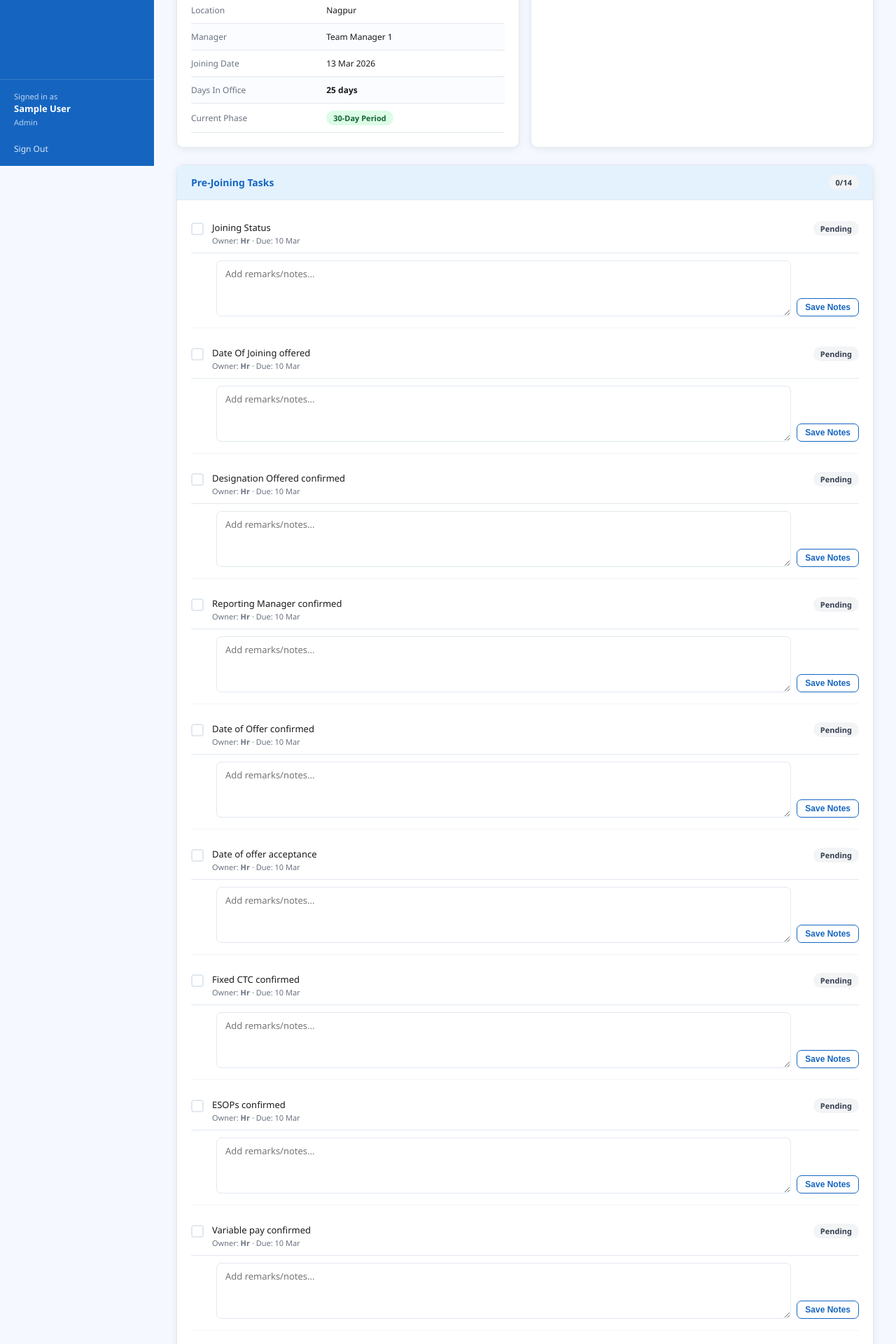
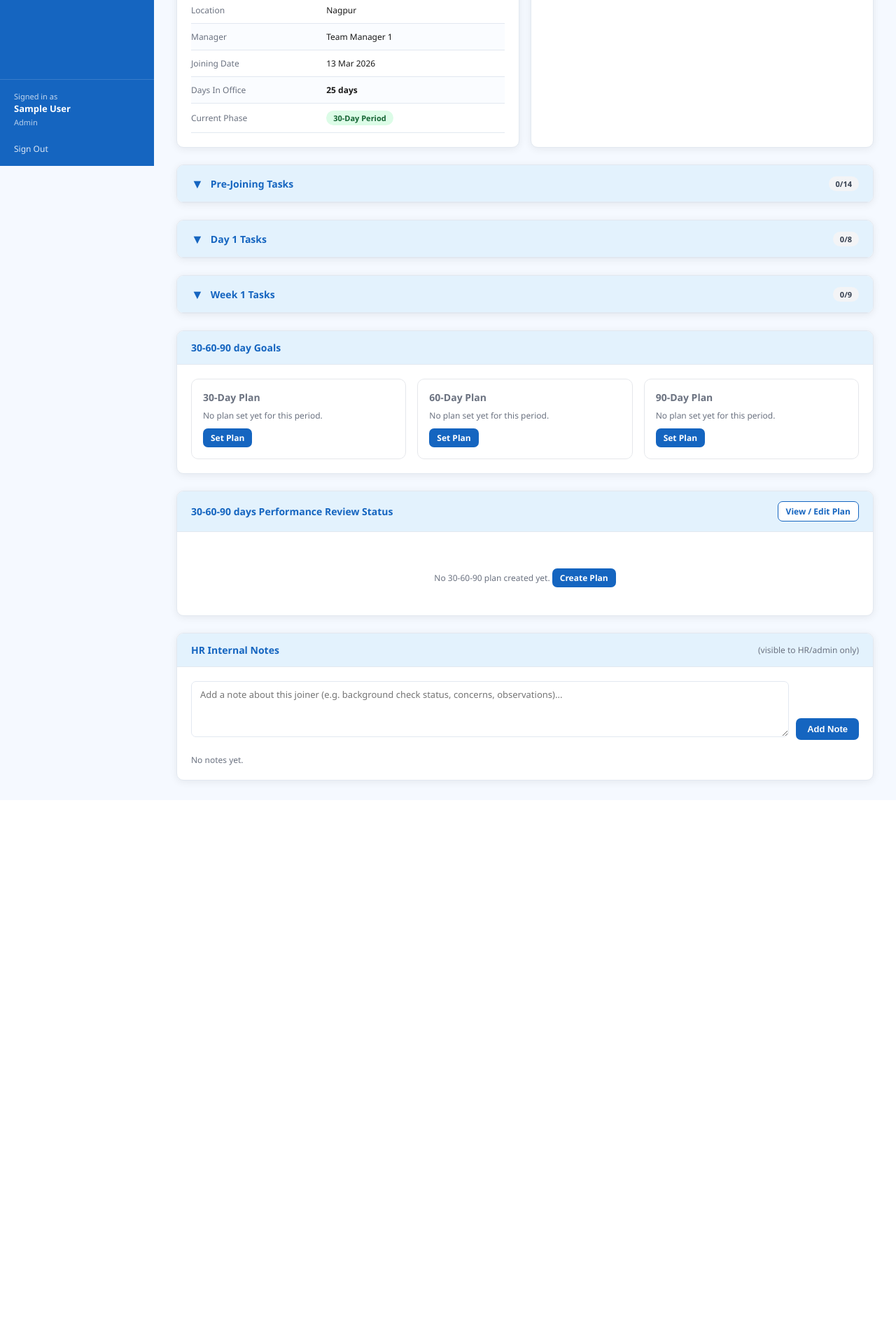
Before and after one commit to rumanizore-star/habuild-onboarding, a Flask app: page /joiner/1 in a window 1280 px wide. Shown: the part 563-2483 px from the top of the page at 70% size. After the commit the page ends 1686 px from the top, so only its background shows below. Run offline with Flask 3, Linux system fonts and the light colour scheme; the visitor is signed in with stand-in values (Sample User, id 1); data comes from the database, SQL or seed files in the repository; data that the repository does not hold is empty.

Commit message:
Add expand/collapse toggle for Pre-Joining, Day 1, Week 1 task sections
Add collapsible functionality to early onboarding task sections:
- Pre-Joining section
- Day 1 section
- Week 1 section

Features:
- Click section header to expand/collapse
- Dropdown arrow icon indicates expand state
- Sections start in collapsed state for cleaner view
- Smooth rotation animation on toggle
- Day 30, 60, 90 sections remain always expanded

Co-Authored-By: Claude Haiku 4.5 <noreply@anthropic.com>

```diff
--- a/templates/joiner_detail.html
+++ b/templates/joiner_detail.html
@@ -114,14 +114,18 @@
   {% if tasks_by_cat.get(cat) %}
   {% set cat_tasks = tasks_by_cat[cat] %}
   {% set cat_done = cat_tasks | selectattr('status','eq','done') | list | length %}
+  {% set is_collapsible = cat in ['pre_joining', 'day1', 'week1'] %}
   <div class="card task-section">
-    <div class="card-header">
-      {{ cat_labels[cat] }} Tasks
+    <div class="card-header" style="display:flex;justify-content:space-between;align-items:center;cursor:{% if is_collapsible %}pointer{% else %}default{% endif %};" {% if is_collapsible %}onclick="toggleSection(this)"{% endif %}>
+      <div style="display:flex;align-items:center;gap:10px;flex:1;">
+        {% if is_collapsible %}<span class="toggle-icon" style="font-size:18px;transition:transform 0.3s;">▼</span>{% endif %}
+        <span>{{ cat_labels[cat] }} Tasks</span>
+      </div>
       <span class="badge {% if cat_done == cat_tasks|length %}badge-green{% elif cat_done > 0 %}badge-amber{% else %}badge-grey{% endif %}">
         {{ cat_done }}/{{ cat_tasks|length }}
       </span>
     </div>
-    <div class="card-body">
+    <div class="card-body" {% if is_collapsible %}style="display:none;"{% endif %}>
       {% for task in cat_tasks %}
       <div style="margin-bottom:16px;padding-bottom:16px;border-bottom:1px solid #f3f4f6;">
         <div class="task-item">
@@ -289,4 +293,19 @@
   </div>
 </div>
 {% endif %}
+
+<script>
+function toggleSection(headerElement) {
+  const cardBody = headerElement.nextElementSibling;
+  const toggleIcon = headerElement.querySelector('.toggle-icon');
+
+  if (cardBody.style.display === 'none') {
+    cardBody.style.display = '';
+    toggleIcon.style.transform = 'rotate(0deg)';
+  } else {
+    cardBody.style.display = 'none';
+    toggleIcon.style.transform = 'rotate(-90deg)';
+  }
+}
+</script>
 {% endblock %}
```
